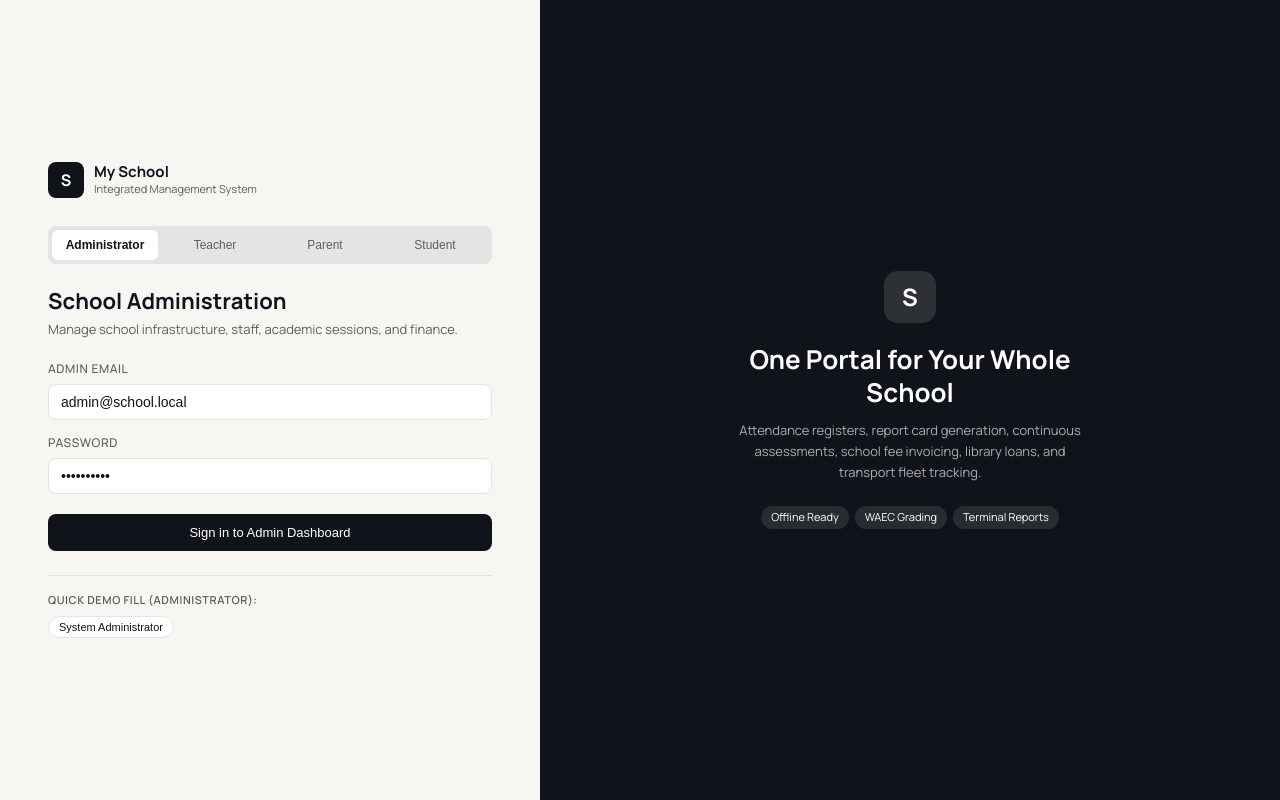
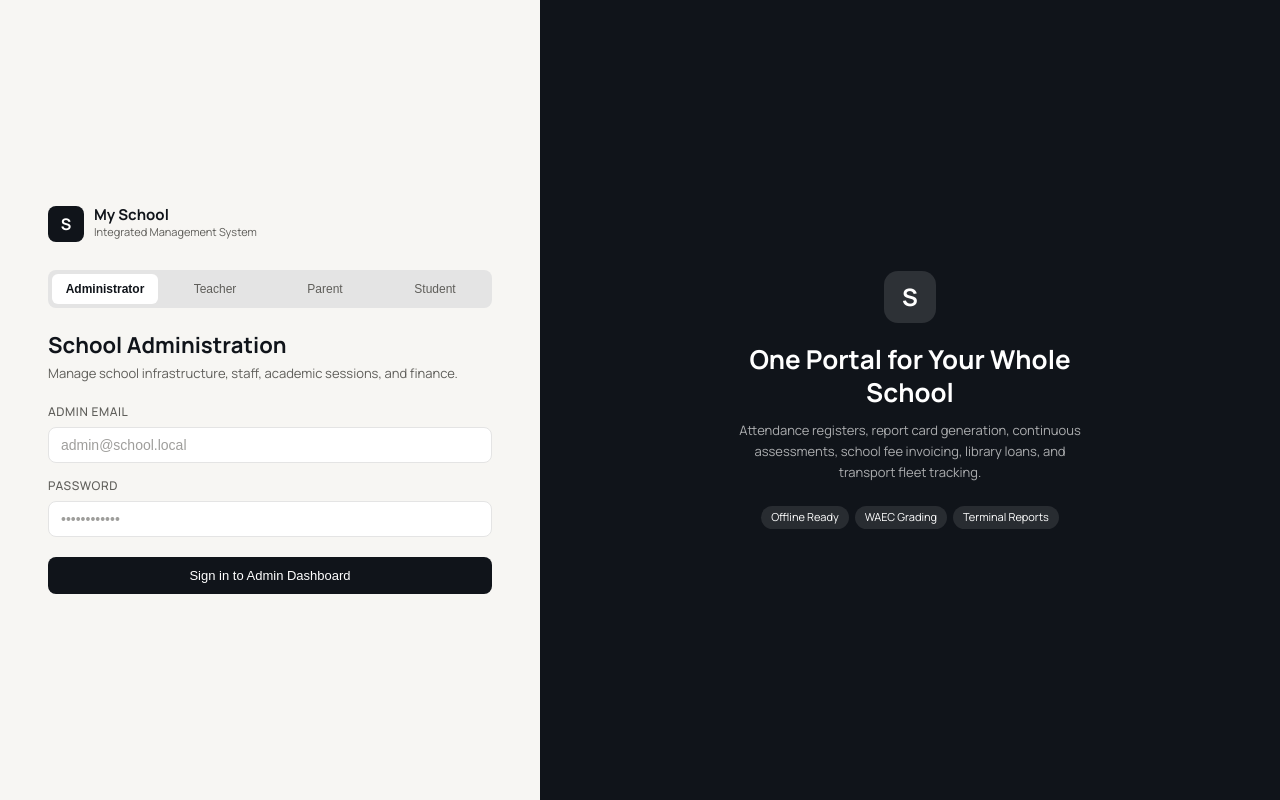
Before and after one commit to SageerAuwal/modern-school-management-system, a Next.js app in the folder apps/web/: page /login in a window 1280 px wide. Built offline with nearby package versions, Linux system fonts and the light colour scheme; no server answers.

Commit message:
refactor(auth): remove quick demo fill chips for clean production login

```diff
--- a/apps/web/app/login/page.tsx
+++ b/apps/web/app/login/page.tsx
@@ -13,10 +13,7 @@ interface RoleConfig {
   description: string;
   identifierLabel: string;
   identifierPlaceholder: string;
-  defaultEmail: string;
-  defaultPass: string;
   ctaText: string;
-  quickFill: Array<{ label: string; email: string; pass: string }>;
 }
 
 const ROLE_CONFIGS: Record<RoleType, RoleConfig> = {
@@ -26,12 +23,7 @@ const ROLE_CONFIGS: Record<RoleType, RoleConfig> = {
     description: "Manage school infrastructure, staff, academic sessions, and finance.",
     identifierLabel: "Admin Email",
     identifierPlaceholder: "admin@school.local",
-    defaultEmail: "admin@school.local",
-    defaultPass: "Admin@1234",
     ctaText: "Sign in to Admin Dashboard",
-    quickFill: [
-      { label: "System Administrator", email: "admin@school.local", pass: "Admin@1234" },
-    ],
   },
   teacher: {
     label: "Teacher / Staff",
@@ -39,14 +31,7 @@ const ROLE_CONFIGS: Record<RoleType, RoleConfig> = {
     description: "Access classroom rosters, mark daily roll call, and submit student scores.",
     identifierLabel: "Staff Email",
     identifierPlaceholder: "teacher@school.local",
-    defaultEmail: "ibrahim.sani@school.local",
-    defaultPass: "Teacher@1234",
     ctaText: "Sign in to Teacher Workspace",
-    quickFill: [
-      { label: "Malam Ibrahim (Maths)", email: "ibrahim.sani@school.local", pass: "Teacher@1234" },
-      { label: "Mrs. Fatima (English)", email: "fatima.bello@school.local", pass: "Teacher@1234" },
-      { label: "Mr. Emmanuel (Science)", email: "emmanuel.okon@school.local", pass: "Teacher@1234" },
-    ],
   },
   parent: {
     label: "Parent / Guardian",
@@ -54,14 +39,7 @@ const ROLE_CONFIGS: Record<RoleType, RoleConfig> = {
     description: "Inspect terminal report cards, pay school fee invoices, and track attendance.",
     identifierLabel: "Parent Email or Phone",
     identifierPlaceholder: "parent@school.local",
-    defaultEmail: "parent.sageer@school.local",
-    defaultPass: "Parent@1234",
     ctaText: "Sign in to Parent Portal",
-    quickFill: [
-      { label: "Alh. Sageer Auwal (Father)", email: "parent.sageer@school.local", pass: "Parent@1234" },
-      { label: "Dr. Ibrahim Garba (Father)", email: "parent.ibrahim@school.local", pass: "Parent@1234" },
-      { label: "Mrs. Blessing Okoro (Mother)", email: "parent.blessing@school.local", pass: "Parent@1234" },
-    ],
   },
   student: {
     label: "Student",
@@ -69,14 +47,7 @@ const ROLE_CONFIGS: Record<RoleType, RoleConfig> = {
     description: "Inspect terminal examination results, active book loans, and bus schedules.",
     identifierLabel: "Student Email or Admission No",
     identifierPlaceholder: "SMS/2025/001 or student@school.local",
-    defaultEmail: "student.amina@school.local",
-    defaultPass: "Student@1234",
     ctaText: "Sign in to Student Portal",
-    quickFill: [
-      { label: "Amina Sageer (SMS/2025/001)", email: "student.amina@school.local", pass: "Student@1234" },
-      { label: "Zainab Ibrahim (SMS/2025/002)", email: "student.zainab@school.local", pass: "Student@1234" },
-      { label: "David Okoro (SMS/2025/003)", email: "student.david@school.local", pass: "Student@1234" },
-    ],
   },
 };
 
@@ -91,8 +62,8 @@ const ADMISSION_MAP: Record<string, string> = {
 export default function LoginPage() {
   const router = useRouter();
   const [selectedRole, setSelectedRole] = useState<RoleType>("admin");
-  const [identifier, setIdentifier] = useState(ROLE_CONFIGS.admin.defaultEmail);
-  const [password, setPassword] = useState(ROLE_CONFIGS.admin.defaultPass);
+  const [identifier, setIdentifier] = useState("");
+  const [password, setPassword] = useState("");
   const [error, setError] = useState("");
   const [loading, setLoading] = useState(false);
 
@@ -101,14 +72,8 @@ export default function LoginPage() {
   function handleRoleChange(role: RoleType) {
     setSelectedRole(role);
     setError("");
-    setIdentifier(ROLE_CONFIGS[role].defaultEmail);
-    setPassword(ROLE_CONFIGS[role].defaultPass);
-  }
-
-  function handleQuickFill(email: string, pass: string) {
-    setError("");
-    setIdentifier(email);
-    setPassword(pass);
+    setIdentifier("");
+    setPassword("");
   }
 
   async function handleSubmit(e: FormEvent) {
@@ -116,7 +81,7 @@ export default function LoginPage() {
     setError("");
     setLoading(true);
 
-    // If admission number was entered in student tab, map it to the student's email
+    // If admission number was entered in student tab, map to student email
     let resolvedEmail = identifier.trim();
     const cleanLower = resolvedEmail.toLowerCase();
     if (ADMISSION_MAP[cleanLower]) {
@@ -314,42 +279,6 @@ export default function LoginPage() {
             {loading ? "Authenticating..." : currentConfig.ctaText}
           </button>
         </form>
-
-        {/* 1-Click Quick Demo Switcher */}
-        <div style={{ marginTop: 24, paddingTop: 16, borderTop: "1px solid var(--color-border)" }}>
-          <p style={{ fontSize: 11, fontWeight: 600, color: "var(--color-text-secondary)", textTransform: "uppercase", letterSpacing: "0.05em", marginBottom: 8 }}>
-            Quick Demo Fill ({currentConfig.label}):
-          </p>
-          <div style={{ display: "flex", flexWrap: "wrap", gap: 6 }}>
-            {currentConfig.quickFill.map((q) => (
-              <button
-                key={q.email}
-                type="button"
-                onClick={() => handleQuickFill(q.email, q.pass)}
-                style={{
-                  padding: "4px 10px",
-                  fontSize: 11,
-                  fontWeight: 500,
-                  backgroundColor: "var(--color-surface)",
-                  border: "1px solid var(--color-border)",
-                  borderRadius: "var(--radius-pill-badge)",
-                  color: "var(--color-ink)",
-                  cursor: "pointer",
-                }}
-                onMouseEnter={(e) => {
-                  e.currentTarget.style.backgroundColor = "var(--color-ink)";
-                  e.currentTarget.style.color = "#ffffff";
-                }}
-                onMouseLeave={(e) => {
-                  e.currentTarget.style.backgroundColor = "var(--color-surface)";
-                  e.currentTarget.style.color = "var(--color-ink)";
-                }}
-              >
-                {q.label}
-              </button>
-            ))}
-          </div>
-        </div>
       </div>
 
       {/* Right Column: Decorative Brand Showcase */}
```
